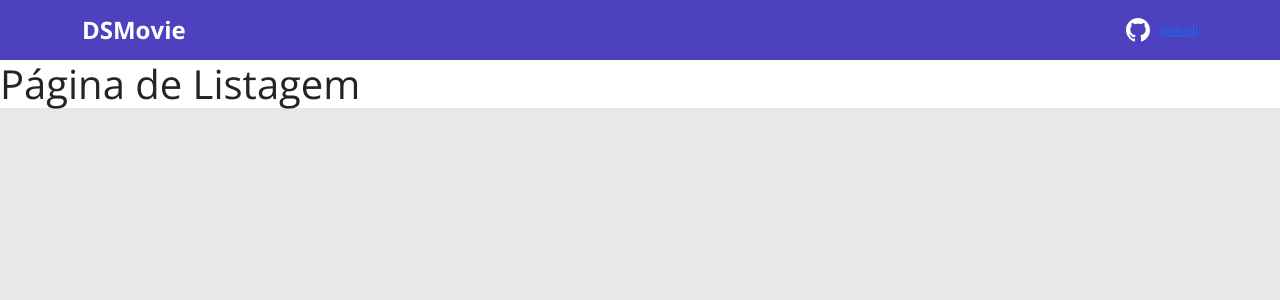
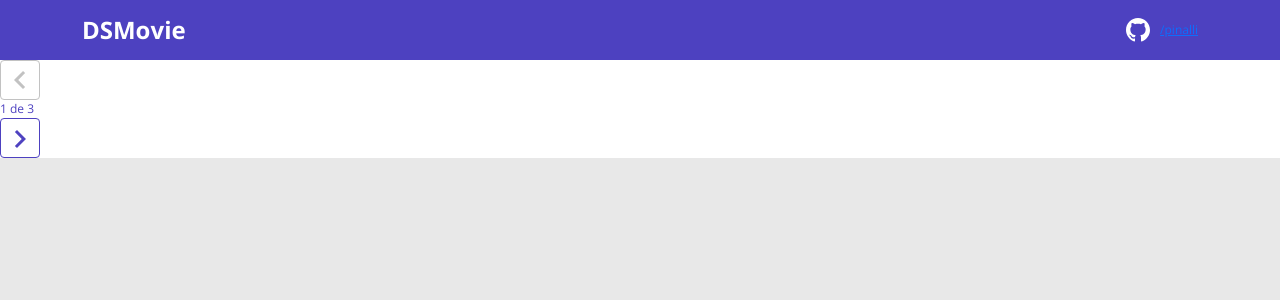
Before and after one commit to Pinalli/dsmove, a React (Create React App) app in the folder frontend/: page / in a window 1280 px wide. Shown: the top 300 px of the page. Built offline with nearby package versions, Linux system fonts and the light colour scheme.

Commit message:
Pagination layout

```diff
--- /dev/null
+++ b/frontend/src/components/Pagination/index.tsx
@@ -0,0 +1,18 @@
+import { ReactComponent as Arrow } from "assets/img/arrow.svg";
+import "./styles.css";
+function Pagination() {
+  return (
+    <div className="dsmovie-pagination-container">
+      <div className="dsmovie-pagination-box">
+        <button className="dsmovie-pagination-button" disabled={true}>
+          <Arrow />
+        </button>
+        <p>{`${1} de ${3}`}</p>
+        <button className="dsmovie-pagination-button" disabled={false}>
+          <Arrow className="dsmovie-flip-horizontal" />
+        </button>
+      </div>
+    </div>
+  );
+}
+export default Pagination;
--- /dev/null
+++ b/frontend/src/components/Pagination/styles.css
@@ -0,0 +1,40 @@
+.dsmovie-pagination-box form {
+  width: 100%;
+  display: flex;
+}
+
+.dsmovie-pagination-button {
+  width: 40px;
+  height: 40px;
+  border-radius: 4px;
+  background-color: #fff;
+  display: flex;
+  justify-content: center;
+  align-items: center;
+  border: 1px solid var(--color-primary);
+  cursor: pointer;
+}
+
+.dsmovie-pagination-button svg {
+  filter: brightness(0) saturate(100%) invert(26%) sepia(19%) saturate(7395%)
+    hue-rotate(234deg) brightness(89%) contrast(92%);
+}
+
+.dsmovie-pagination-button:disabled {
+  border: 1px solid #c2c2c2;
+  cursor: unset;
+}
+
+.dsmovie-pagination-button:disabled svg {
+  filter: none;
+}
+
+.dsmovie-pagination-container p {
+  margin: 0;
+  font-size: 12px;
+  color: var(--color-primary);
+}
+
+.dsmovie-flip-horizontal {
+  transform: rotate(180deg);
+}
--- a/frontend/src/pages/Listing/index.tsx
+++ b/frontend/src/pages/Listing/index.tsx
@@ -1,6 +1,5 @@
+import Pagination from "components/Pagination";
 function Listing() {
-  return (
-    <h1>Página de Listagem</h1>
-  );
+  return <Pagination />;
 }
 export default Listing;
```
Also changed, not shown: frontend/src/assets/img/arrow.svg (added).
